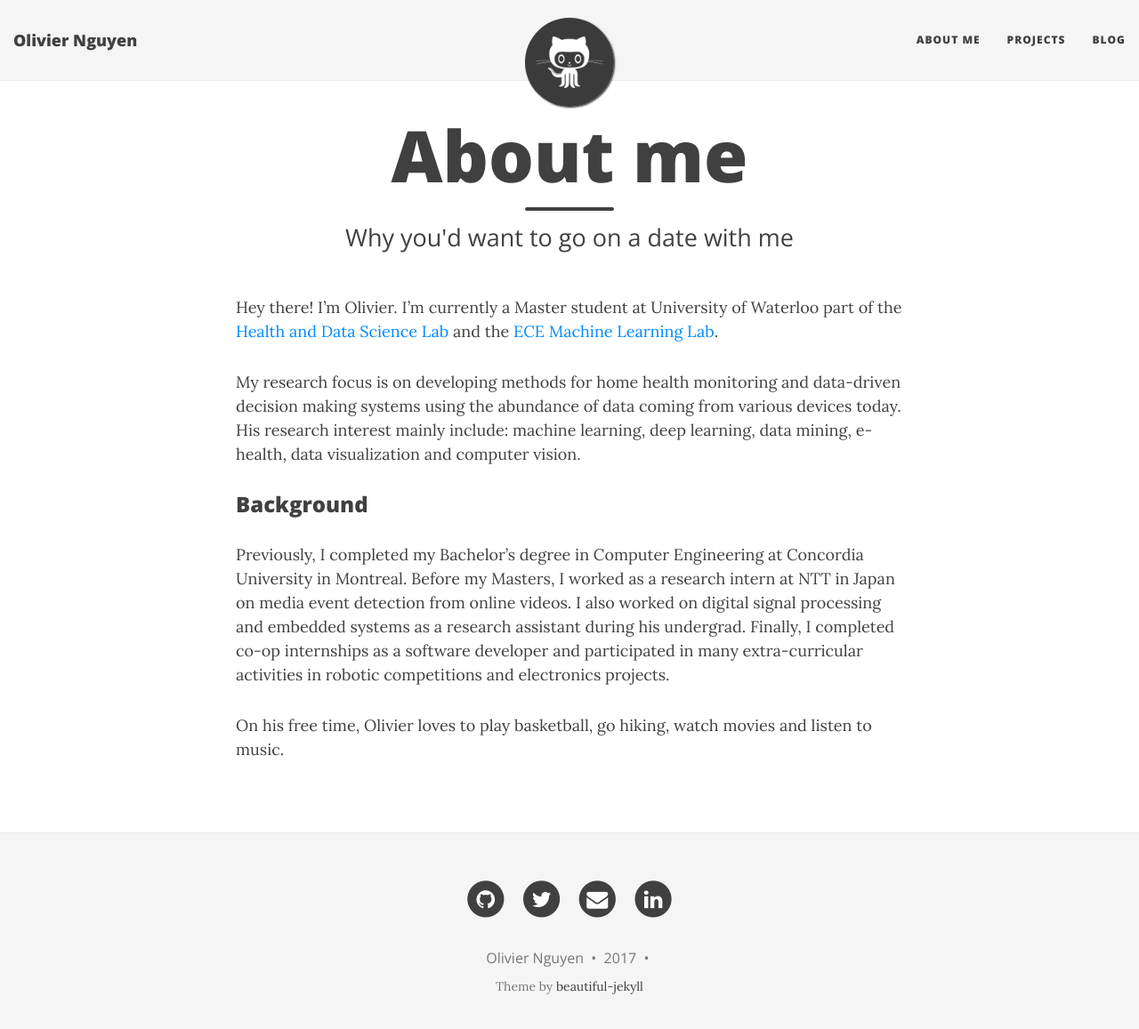
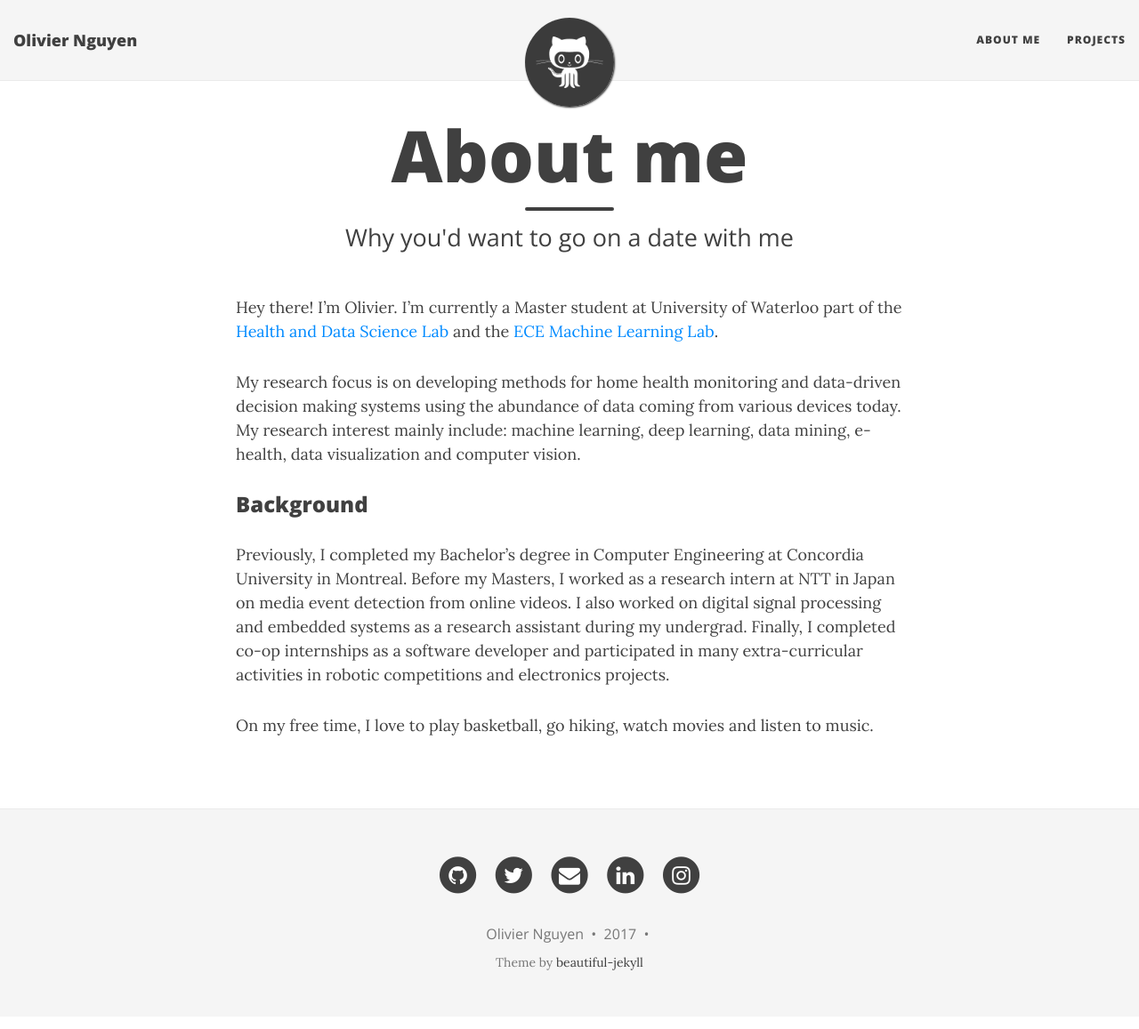
Before and after one commit to olinguyen/olinguyen.github.io, a Jekyll site: the page built from aboutme.md, in a window 1280 px wide and 1170 px high. Shown: the top 1157 px of the window at 89% size. Built offline with Jekyll 4.4.1, drawn with Linux system fonts in a browser that asks for light colours; nearby versions of some CDN libraries.

```diff
--- a/_config.yml
+++ b/_config.yml
@@ -25,7 +25,6 @@
 navbar-links:
   About Me: "aboutme"
   Projects: "projects"
-  Blog: "blog"
 
 # Image to show in the navigation bar - image must be a square (width = height)
 # Remove this parameter if you don't want an image in the navbar
@@ -69,7 +68,7 @@
   xing: false
   stackoverflow: false
   snapchat: false
-  instagram: false
+  instagram: true
   youtube: false
   spotify: false
   telephone: false
--- a/aboutme.md
+++ b/aboutme.md
@@ -6,11 +6,11 @@
 
 Hey there! I'm Olivier. I'm currently a Master student at University of Waterloo part of the [Health and Data Science Lab](hdsl.uwaterloo.ca) and the [ECE Machine Learning Lab](https://uwaterloo.ca/scholar/mcrowley/lab).
 
-My research focus is on developing methods for home health monitoring and data-driven decision making systems using the abundance of data coming from various devices today. His research interest mainly include: machine learning, deep learning, data mining, e-health, data visualization and computer vision.
+My research focus is on developing methods for home health monitoring and data-driven decision making systems using the abundance of data coming from various devices today. My research interest mainly include: machine learning, deep learning, data mining, e-health, data visualization and computer vision.
 
 ###  Background
 
 Previously, I completed my Bachelor’s degree in Computer Engineering at Concordia University in Montreal.
-Before my Masters, I worked as a research intern at NTT in Japan on media event detection from online videos. I also worked on digital signal processing and embedded systems as a research assistant during his undergrad. Finally, I completed co-op internships as a software developer and participated in many extra-curricular activities in robotic competitions and electronics projects.
+Before my Masters, I worked as a research intern at NTT in Japan on media event detection from online videos. I also worked on digital signal processing and embedded systems as a research assistant during my undergrad. Finally, I completed co-op internships as a software developer and participated in many extra-curricular activities in robotic competitions and electronics projects.
 
-On his free time, Olivier loves to play basketball, go hiking, watch movies and listen to music.
+On my free time, I love to play basketball, go hiking, watch movies and listen to music.
```
Also changed, not shown: _posts/2015-09-19-hiking-in-japan.md (+1 -1 lines), _posts/2016-08-02-japan-guide.md (+1 -1 lines), _posts/2017-05-26-gsoc-week1.md (added, +52 -0 lines), img/gsoc-small.png (added), img/gsoc.png (added).
